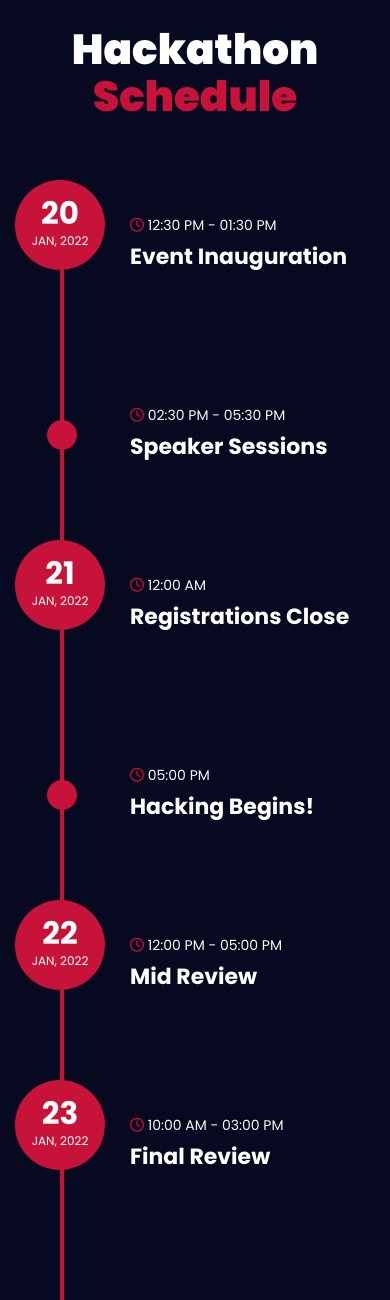
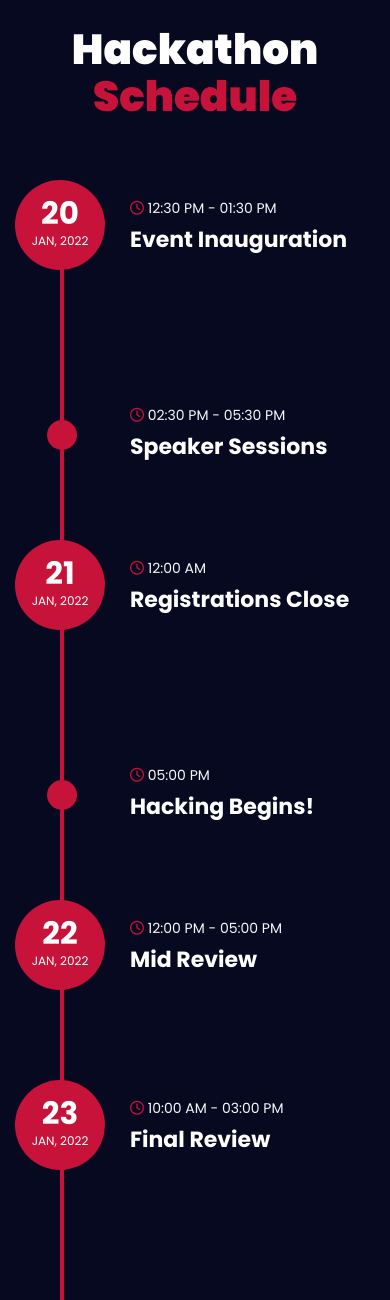
Before and after one commit to osdc/OSDHack, a PHP site: page /index.html in a window 390 px wide. Shown: the part 4323-5623 px from the top of the page. Run offline with PHP 8.4, Linux system fonts and the light colour scheme; some libraries are stand-ins or nearby versions; some web fonts are replaced.

Commit message:
Fixed event alignment in timeline (mobile view) (#93)
* fixed speakers alignment in 768-992px

* minor issue

* navbar alignment resolved

* fixed event alignment in timeline

```diff
--- a/css/style.css
+++ b/css/style.css
@@ -909,6 +909,10 @@ textarea.input {
   min-height: 120px;
 }
 
+.date-event{
+  padding-top:35px;
+}
+
 .event .event-time {
   font-size: 14px;
 }
@@ -1258,6 +1262,11 @@ textarea.input {
 }
 
 @media only screen and (max-width: 992px) {
+.date-event{
+  padding-top:18px;
+}
+}
+@media only screen and (max-width: 992px) {
   .contact-social {
     text-align: center;
     margin: 30px 0px;
--- a/index.html
+++ b/index.html
@@ -729,7 +729,7 @@
                   </div>
                 </div>
                 <div class="event-content">
-                  <p class="event-time" style="padding-top: 35px">
+                  <p class="event-time date-event">
                     <i class="fa fa-clock-o"></i> 12:30 PM - 01:30 PM
                   </p>
                   <h3 class="event-title">Event Inauguration</h3>
@@ -766,7 +766,7 @@
                   </div>
 
                   <div class="event-content">
-                    <p class="event-time" style="padding-top: 35px">
+                    <p class="event-time date-event">
                       <i class="fa fa-clock-o"></i> 12:00 AM
                     </p>
                     <h3 class="event-title">Registrations Close</h3>
@@ -803,7 +803,7 @@
                     </div>
 
                     <div class="event-content">
-                      <p class="event-time" style="padding-top: 35px">
+                      <p class="event-time date-event">
                         <i class="fa fa-clock-o"></i> 12:00 PM - 05:00 PM
                       </p>
                       <h3 class="event-title">Mid Review</h3>
@@ -833,7 +833,7 @@
                       </div>
 
                       <div class="event-content">
-                        <p class="event-time" style="padding-top: 35px">
+                        <p class="event-time date-event">
                           <i class="fa fa-clock-o"></i> 10:00 AM - 03:00 PM
                         </p>
                         <h3 class="event-title">Final Review</h3>
```
